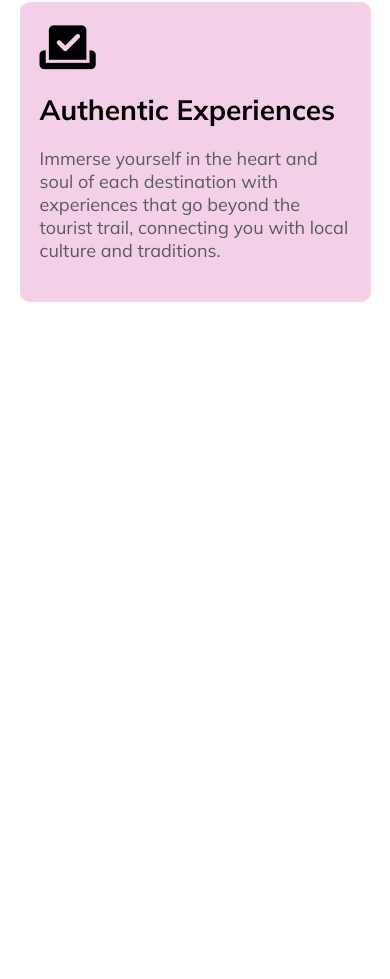
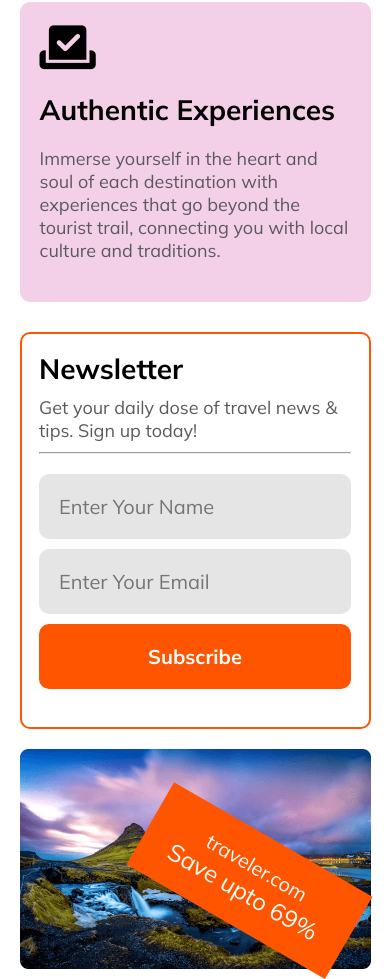
Before and after one commit to hemel17/R902, a plain HTML site: page index.html in a window 390 px wide. Shown: the part 4817-5796 px from the top of the page. Before the commit the page ends 5139 px from the top, so only its background shows below. Drawn offline with Linux system fonts and the light colour scheme.

Commit message:
newsletter mobile added

```diff
--- a/index.html
+++ b/index.html
@@ -153,6 +153,29 @@
                     </div>
                 </div>
         </section>
+
+        <!-- newsletter section -->
+        <section class="newsletter">
+            <div class="newsletter-text">
+                <h3>Newsletter</h3>
+                <p>Get your daily dose of travel news & tips.
+                    Sign up today!</p>
+                <hr>
+                <form>
+                    <input type="text" placeholder="Enter Your Name">
+                    <input type="text" placeholder="Enter Your Email">
+                    <input type="button" value="Subscribe">
+                </form>
+            </div>
+            <div class="newsletter-img">
+                <img src="./Images/image(10).png" alt="newsletter">
+                <div class="newsletter-ad">
+                    <p>traveler.com</p>
+                    <p>Save upto 69%</p>
+                </div>
+            </div>
+
+        </section>
       </main>
       <!-- main section ends here -->
     </section>
--- a/style.css
+++ b/style.css
@@ -351,6 +351,82 @@ nav li a:hover {
   background-color: rgb(244, 208, 232);
 }
 
+/* newsletter design */
+.newsletter {
+  margin-top: 30px;
+}
+
+.newsletter-text {
+  padding: 5%;
+  border: 2px solid var(--primaryColor);
+  border-radius: 10px;
+  margin: 20px 0;
+}
+
+.newsletter-text h3 {
+  font-size: 28px;
+  font-weight: 700;
+}
+
+.newsletter-text p {
+  font-size: 18px;
+  color: var(--thirdColor);
+  margin: 10px 0;
+}
+
+.newsletter-text hr {
+  color: var(--thirdColor);
+}
+
+.newsletter-text form {
+  margin: 20px 0;
+  display: flex;
+  flex-direction: column;
+  align-items: center;
+  gap: 10px;
+}
+
+.newsletter-text input {
+  width: 100%;
+  padding: 20px;
+  font-size: 20px;
+  border: none;
+  outline: none;
+  background-color: rgba(0, 0, 0, 0.1);
+  border-radius: 10px;
+}
+
+.newsletter-text input[type="button"] {
+  color: #fff;
+  font-weight: 700;
+  background-color: var(--primaryColor);
+}
+
+.newsletter-img {
+  position: relative;
+}
+
+.newsletter-img img {
+  width: 100%;
+}
+
+.newsletter-img .newsletter-ad {
+  position: absolute;
+  bottom: 20%;
+  right: 2%;
+  transform: rotate(30deg);
+  display: inline-block;
+  background-color: var(--primaryColor);
+  color: #fff;
+  padding: 20px 30px;
+  font-size: 20px;
+  text-align: center;
+}
+
+.newsletter-ad p:nth-child(2) {
+  font-size: 24px;
+}
+
 /* main design ends here */
 
 /* mobile design ends here */
```
